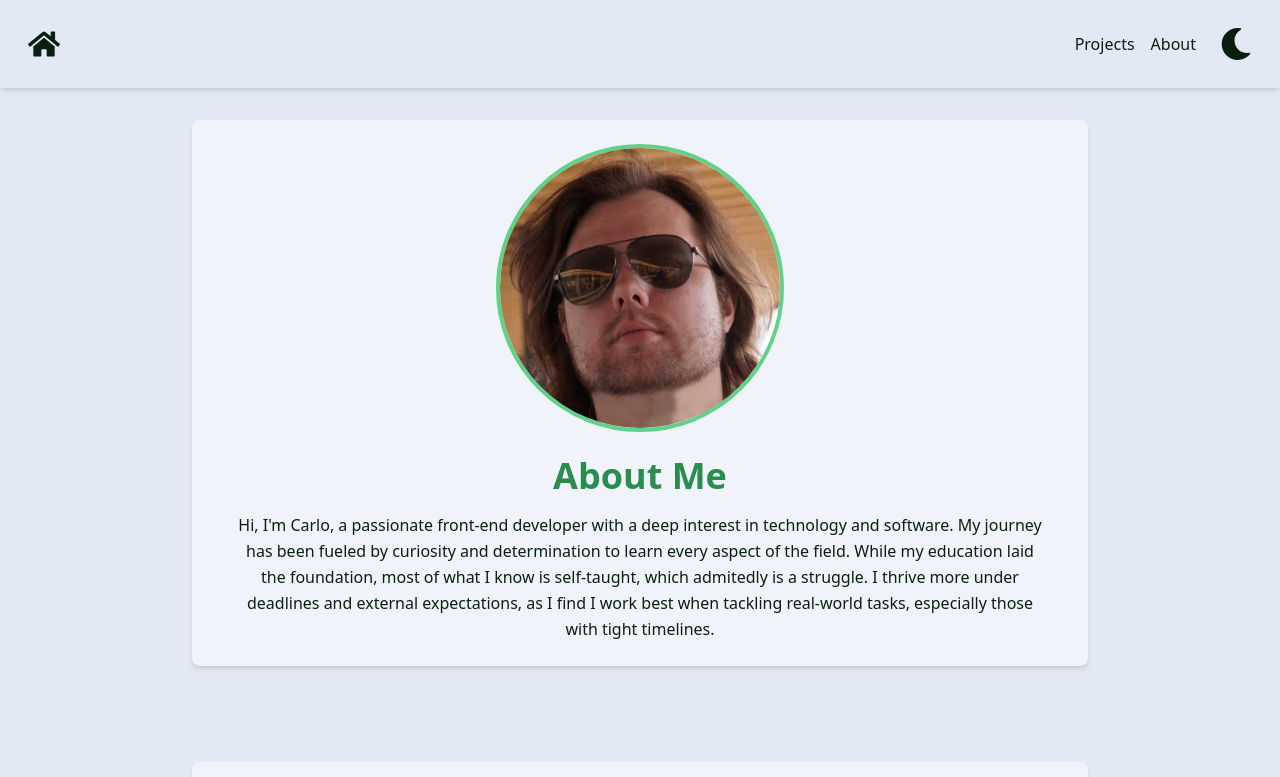
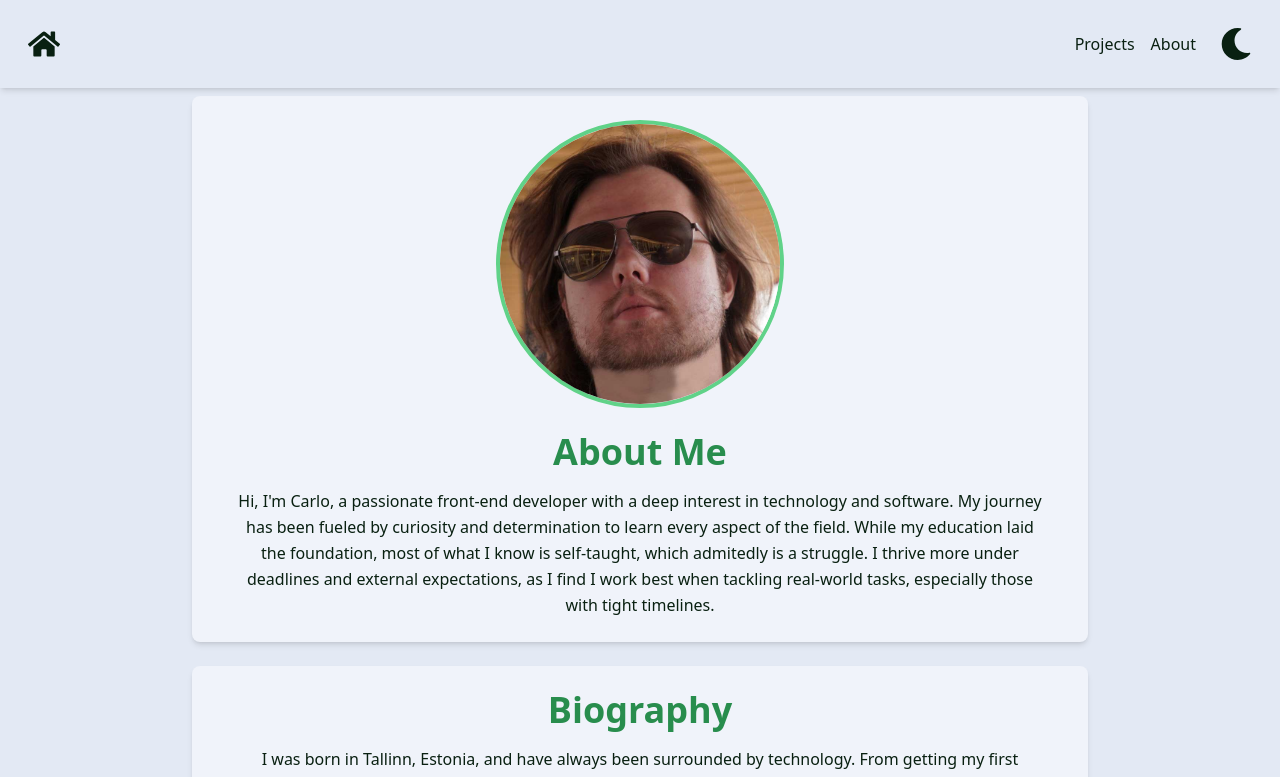
Before and after one commit to Teser301/portfolio-tailwind, a React app: page /about in a window 1280 px wide. Shown: the top 777 px of the page. Built offline with nearby package versions, Linux system fonts and the light colour scheme; the HTML template or start-up script is replaced by a standard one.

Commit message:
refactor: aboutPage styling

```diff
--- a/src/components/AboutPage/AboutContent.tsx
+++ b/src/components/AboutPage/AboutContent.tsx
@@ -12,7 +12,7 @@ const Aboutcontent: React.FC<AboutcontentProps> = ({
   description,
 }) => {
   return (
-    <section className="bg-backgroundPrimary text-text py-12 px-6 md:px-12 lg:px-24">
+    <section className="text-text pt-6 px-6 md:px-12 lg:px-24">
       <div className="max-w-4xl mx-auto bg-backgroundSecondary shadow-md rounded-lg overflow-hidden">
         {/* Image on top */}
         <div className="flex flex-col items-center p-6">
```
